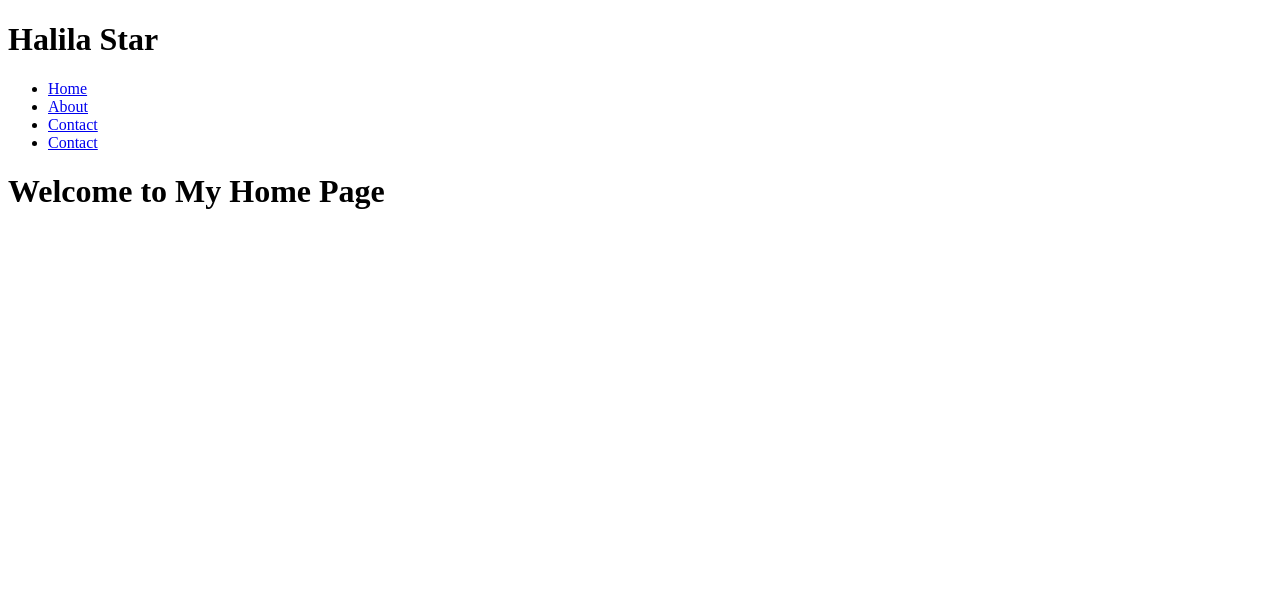
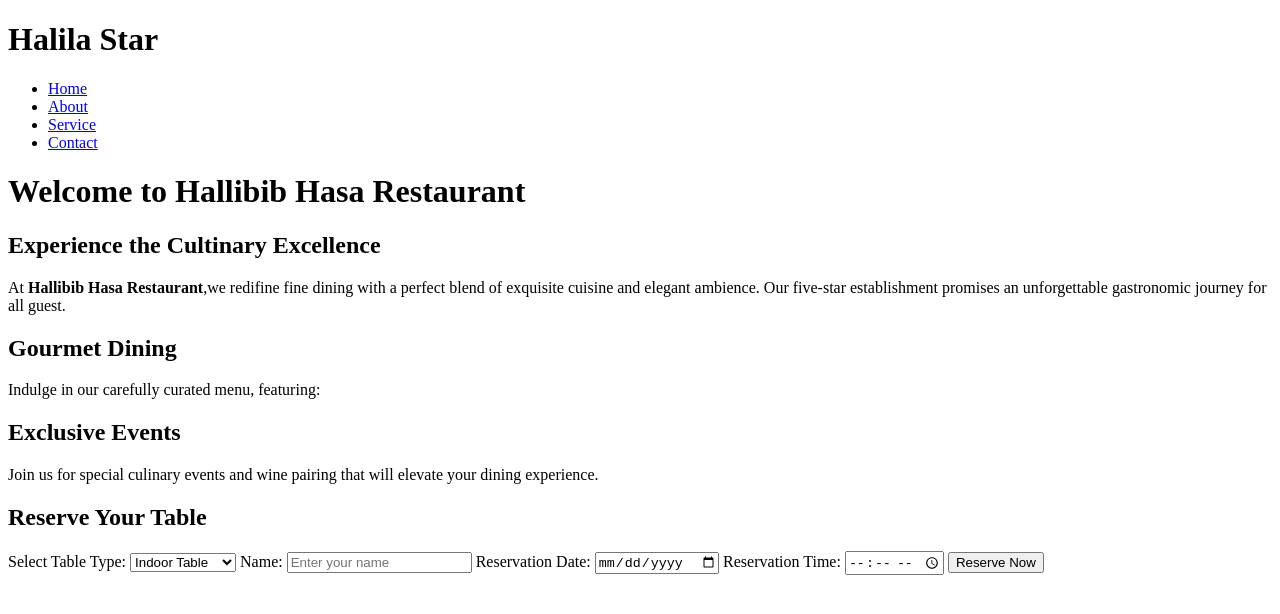
Before and after one commit to louis479/Phase-1-Final-project, a plain HTML site: page index.html in a window 1280 px wide. Drawn offline with Linux system fonts and the light colour scheme.

Commit message:
index.html

```diff
--- a/index.html
+++ b/index.html
@@ -4,7 +4,7 @@
     <meta charset="UTF-8">
     <meta name="viewport" content="width=device-width, initial-scale=1.0">
     <title>Halila Star</title>
-    <link rel="stylesheet" href="styles.css">
+    <link rel="stylesheet" href="style.css">
 </head>
 <body>
     <h1>Halila Star</h1>
@@ -12,12 +12,45 @@
         <ul>
             <li><a href="index.html">Home</a></li>
             <li><a href="about.html">About</a></li>
-            <li><a href="service.html">Contact</a></li>
+            <li><a href="service.html">Service</a></li>
             <li><a href="contact.html">Contact</a></li>
         </ul>
     </nav>
-    <h1>Welcome to My Home Page</h1>
-    <p></p>
+    <h1>Welcome to Hallibib Hasa Restaurant</h1>
+    <div class="restaurant-description">
+        <h2>Experience the Cultinary Excellence</h2>
+        <p>At <strong>Hallibib Hasa Restaurant</strong>,we redifine fine dining with a perfect blend of exquisite cuisine and elegant ambience.
+            Our five-star establishment promises an unforgettable gastronomic journey for all guest.</p>
 
+        <h2>Gourmet Dining</h2>
+        <p>Indulge in our carefully curated menu, featuring:</p>
+
+        <h2>Exclusive Events</h2>
+        <p>Join us for special culinary events and wine pairing that will elevate your dining experience.</p>
+
+    </div>
+
+    <h2>Reserve Your Table</h2>
+    <div>
+        <label for="Table">Select Table Type:</label>
+        <select name="Table" id="Table">
+            <option value="indoor">Indoor Table</option>
+            <option value="outdoor">Outdoor Table</option>
+            <option value="private">Private Room</option>
+        </select>
+
+        <label for="name">Name:</label>
+        <input type="text" id="name" placeholder="Enter your name" required>
+
+        <label for="date">Reservation Date:</label>
+        <input type="date" id="date" required>
+
+        <label for="time">Reservation Time:</label>
+        <input type="time" id="time" required>
+
+        <button onclick="makeReservation()">Reserve Now</button>
+    </div>
+
+    <script src="index.js"></script>
 </body>
 </html>
```
